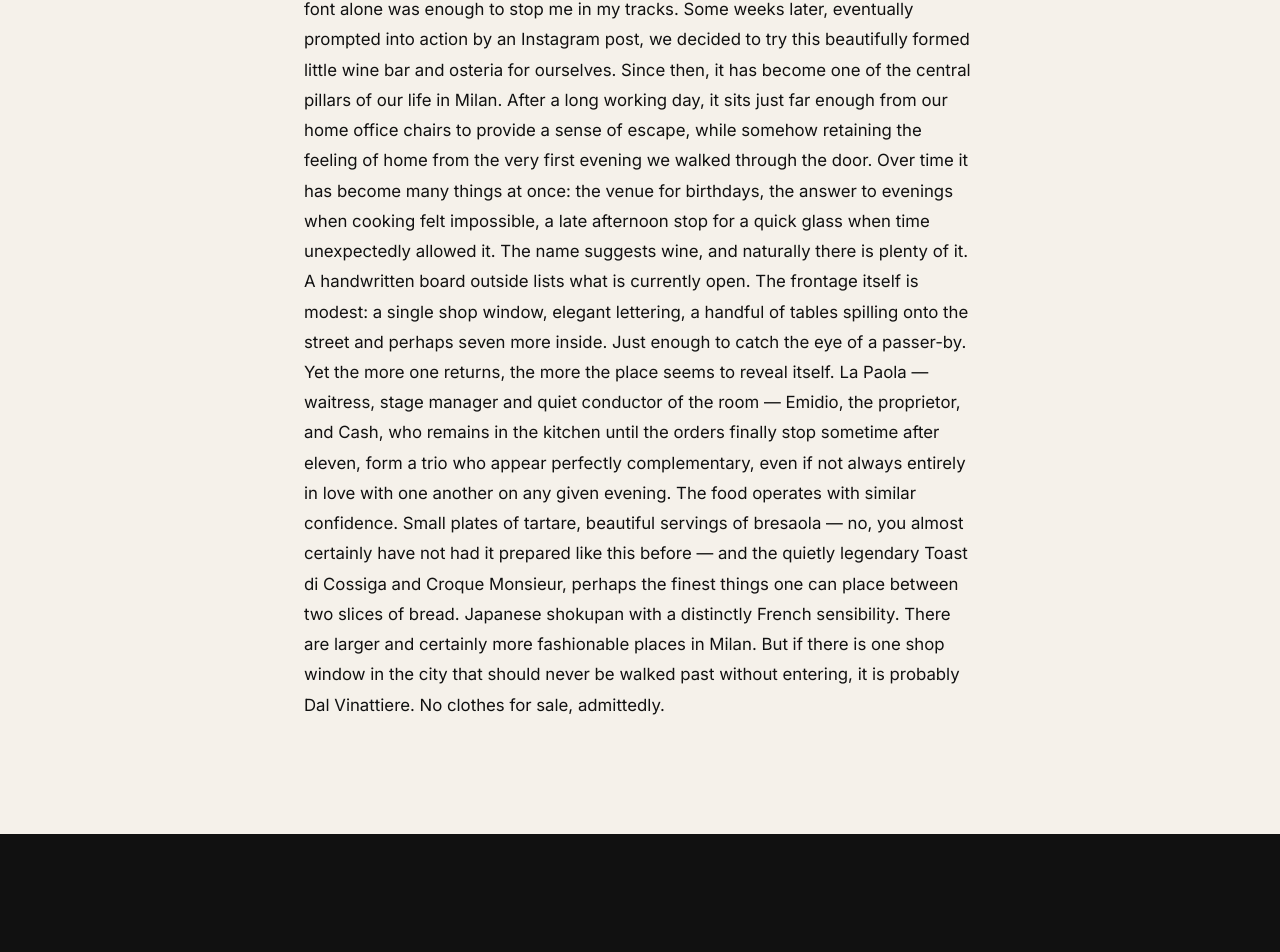
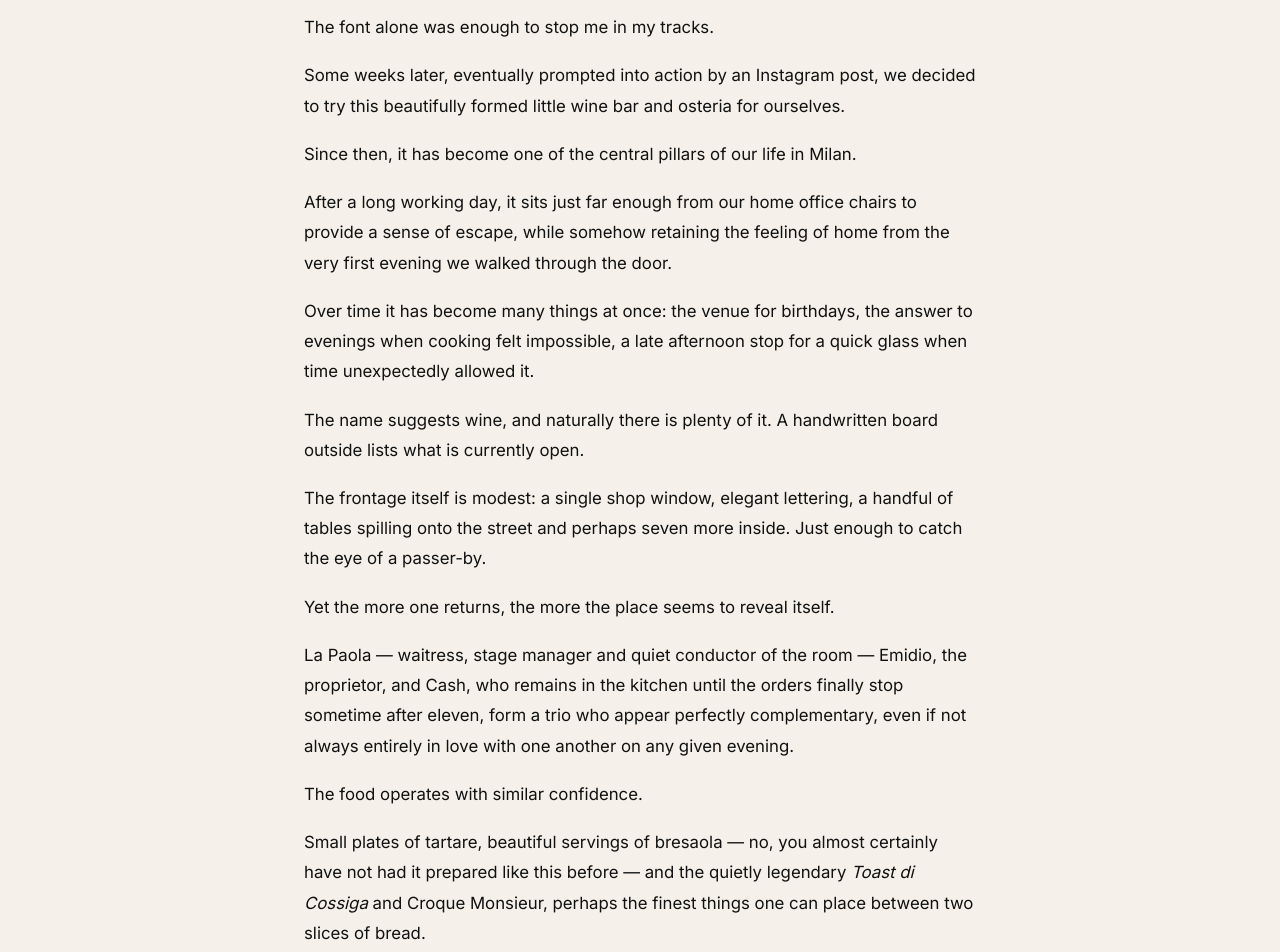
Before and after one commit to stuartfreaks/our-man-in-milan, a Next.js app: page /scribblings/dal-vinattiere in a window 1280 px wide. Shown: the part 689-1641 px from the top of the page. Before the commit the page ends 1523 px from the top, so only its background shows below. Built offline with nearby package versions, Linux system fonts and the light colour scheme; a web font is replaced by a local one.

Commit message:
Improve Dal Vinattiere article formatting

```diff
--- a/src/app/scribblings/dal-vinattiere/page.tsx
+++ b/src/app/scribblings/dal-vinattiere/page.tsx
@@ -18,42 +18,84 @@
         </h1>
 
         <p>
-          Dal Vinattiere — where wine and everything good converge in one place
-          <p />
           After identifying my soon-to-be apartment some years ago — yes, really
           — I found myself wandering back towards my current home when I noticed
-          a beautifully designed sign above a small shopfront: Dal Vinattiere —
-          Osteria di Quartiere. The font alone was enough to stop me in my
-          tracks. Some weeks later, eventually prompted into action by an
-          Instagram post, we decided to try this beautifully formed little wine
-          bar and osteria for ourselves. Since then, it has become one of the
-          central pillars of our life in Milan. After a long working day, it
-          sits just far enough from our home office chairs to provide a sense of
-          escape, while somehow retaining the feeling of home from the very
-          first evening we walked through the door. Over time it has become many
-          things at once: the venue for birthdays, the answer to evenings when
-          cooking felt impossible, a late afternoon stop for a quick glass when
-          time unexpectedly allowed it. The name suggests wine, and naturally
-          there is plenty of it. A handwritten board outside lists what is
-          currently open. The frontage itself is modest: a single shop window,
-          elegant lettering, a handful of tables spilling onto the street and
-          perhaps seven more inside. Just enough to catch the eye of a
-          passer-by. Yet the more one returns, the more the place seems to
-          reveal itself. La Paola — waitress, stage manager and quiet conductor
-          of the room — Emidio, the proprietor, and Cash, who remains in the
-          kitchen until the orders finally stop sometime after eleven, form a
-          trio who appear perfectly complementary, even if not always entirely
-          in love with one another on any given evening. The food operates with
-          similar confidence. Small plates of tartare, beautiful servings of
-          bresaola — no, you almost certainly have not had it prepared like this
-          before — and the quietly legendary Toast di Cossiga and Croque
-          Monsieur, perhaps the finest things one can place between two slices
-          of bread. Japanese shokupan with a distinctly French sensibility.
-          There are larger and certainly more fashionable places in Milan. But
-          if there is one shop window in the city that should never be walked
-          past without entering, it is probably Dal Vinattiere. No clothes for
-          sale, admittedly.
+          a beautifully designed sign above a small shopfront:
         </p>
+
+        <p>
+          <em>Dal Vinattiere — Osteria di Quartiere.</em>
+        </p>
+
+        <p>The font alone was enough to stop me in my tracks.</p>
+
+        <p>
+          Some weeks later, eventually prompted into action by an Instagram
+          post, we decided to try this beautifully formed little wine bar and
+          osteria for ourselves.
+        </p>
+
+        <p>
+          Since then, it has become one of the central pillars of our life in
+          Milan.
+        </p>
+
+        <p>
+          After a long working day, it sits just far enough from our home office
+          chairs to provide a sense of escape, while somehow retaining the
+          feeling of home from the very first evening we walked through the
+          door.
+        </p>
+
+        <p>
+          Over time it has become many things at once: the venue for birthdays,
+          the answer to evenings when cooking felt impossible, a late afternoon
+          stop for a quick glass when time unexpectedly allowed it.
+        </p>
+
+        <p>
+          The name suggests wine, and naturally there is plenty of it. A
+          handwritten board outside lists what is currently open.
+        </p>
+
+        <p>
+          The frontage itself is modest: a single shop window, elegant
+          lettering, a handful of tables spilling onto the street and perhaps
+          seven more inside. Just enough to catch the eye of a passer-by.
+        </p>
+
+        <p>
+          Yet the more one returns, the more the place seems to reveal itself.
+        </p>
+
+        <p>
+          La Paola — waitress, stage manager and quiet conductor of the room —
+          Emidio, the proprietor, and Cash, who remains in the kitchen until the
+          orders finally stop sometime after eleven, form a trio who appear
+          perfectly complementary, even if not always entirely in love with one
+          another on any given evening.
+        </p>
+
+        <p>The food operates with similar confidence.</p>
+
+        <p>
+          Small plates of tartare, beautiful servings of bresaola — no, you
+          almost certainly have not had it prepared like this before — and the
+          quietly legendary
+          <em> Toast di Cossiga</em> and Croque Monsieur, perhaps the finest
+          things one can place between two slices of bread.
+        </p>
+
+        <p>Japanese shokupan with a distinctly French sensibility.</p>
+
+        <p>There are larger and certainly more fashionable places in Milan.</p>
+
+        <p>
+          But if there is one shop window in the city that should never be
+          walked past without entering, it is probably Dal Vinattiere.
+        </p>
+
+        <p>No clothes for sale, admittedly.</p>
       </article>
     </main>
   );
```
